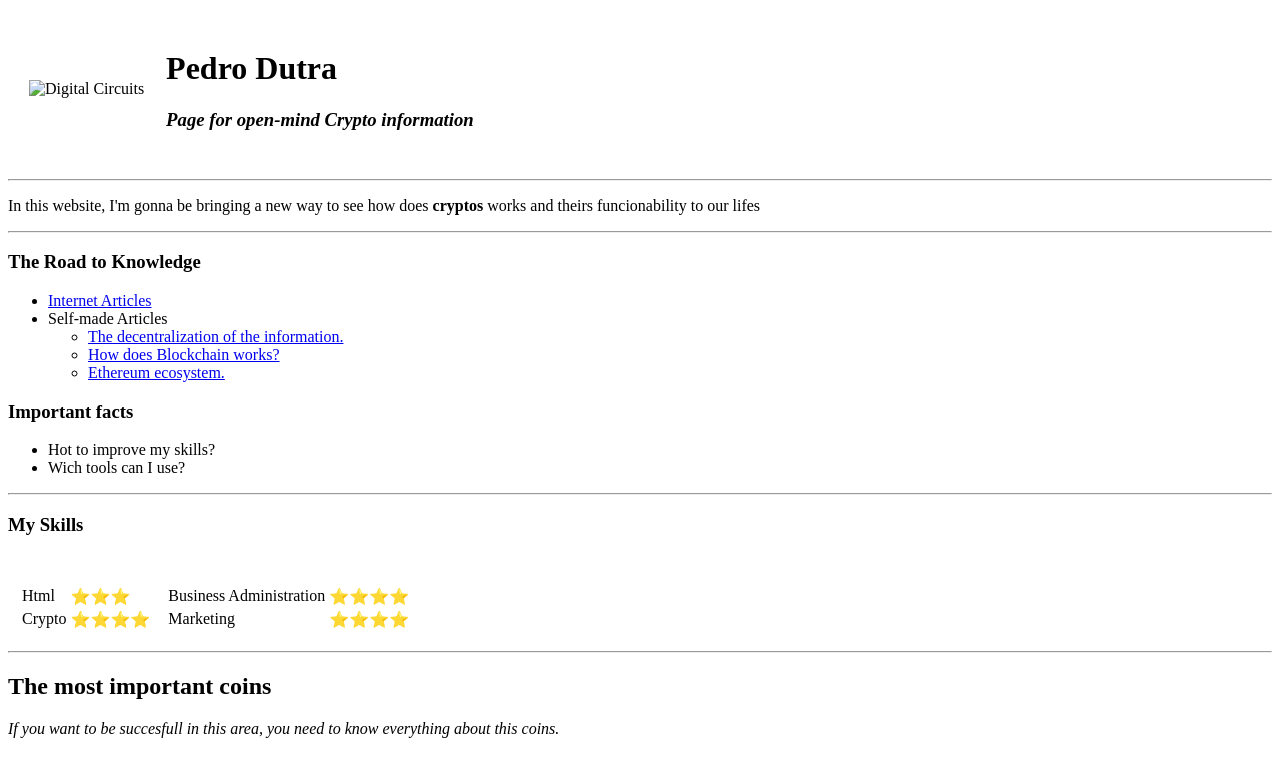
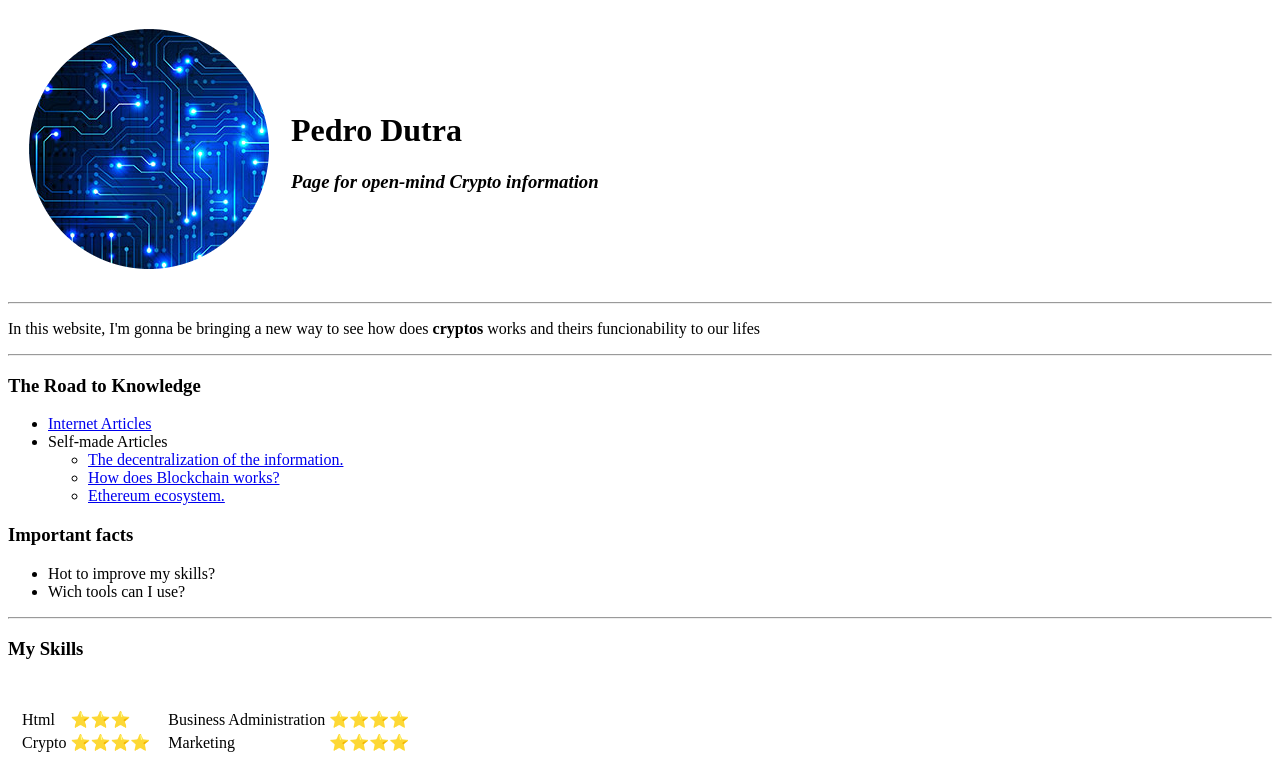
Before and after one commit to pedrohldutra/crypto, a plain HTML site: page index.html in a window 1280 px wide. Shown: the top 769 px of the page. Drawn offline with Linux system fonts and the light colour scheme.

Commit message:
Update index.html

```diff
--- a/index.html
+++ b/index.html
@@ -9,7 +9,7 @@
 <body>
   <table cellspacing="20">
     <tr>
-      <td><img src="circuits-modified.png" alt="Digital Circuits"></td>
+      <td><img src="images/circuits-modified.png" alt="Digital Circuits"></td>
       <td>
         <h1>Pedro Dutra</h1>
         <h3><em>Page for open-mind Crypto information</em></h3>
```
